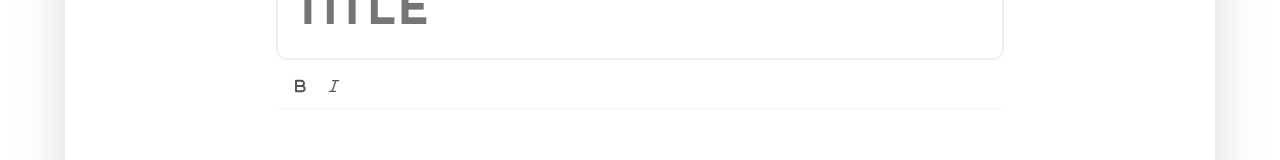
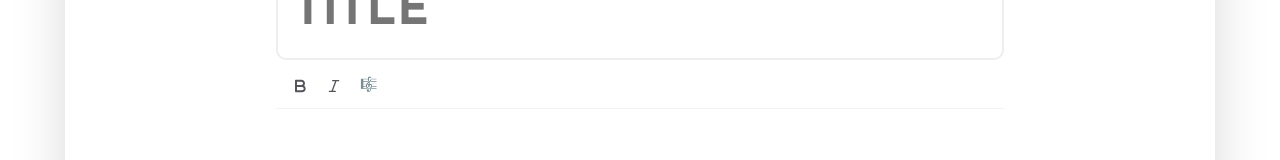
Before and after one commit to lizzyjoo/blog-reader, a React (Vite) app: page /posts/new in a window 1280 px wide. Shown: the part 344-504 px from the top of the page. Built offline with nearby package versions, Linux system fonts and the light colour scheme; sample sign-in values are in the browser's storage; a web font is replaced by a local one.

Commit message:
feat: add musicXml attribute and render note c for test

```diff
--- a/src/components/ScoreComponent.jsx
+++ b/src/components/ScoreComponent.jsx
@@ -1,7 +1,33 @@
-export default function ScoreComponent() {
+import { useRef, useEffect } from "react";
+import { NodeViewWrapper } from "@tiptap/react";
+import { OpenSheetMusicDisplay } from "opensheetmusicdisplay";
+
+export default function ScoreComponent(props) {
+  const { musicXml } = props.node.attrs;
+  const containerRef = useRef(null);
+
+  useEffect(() => {
+    // if no musicxml or osmd container
+    if (!containerRef.current || !musicXml) return;
+
+    const osmd = new OpenSheetMusicDisplay(containerRef.current);
+    osmd.load(musicXml).then(() => {
+      osmd.render();
+    });
+  }, [musicXml]);
   return (
     <NodeViewWrapper className="react-component">
-      <div>hello</div>
+      <div
+        style={{
+          padding: "1rem",
+          background: "#f0f0f0",
+          border: "1px solid #ccc",
+        }}
+      >
+        {musicXml ? <div ref={containerRef} /> : <p>No score loaded</p>}
+        <br />
+        Has musicXml: {musicXml ? "yes" : "no"}
+      </div>
     </NodeViewWrapper>
   );
 }
--- a/src/components/Tiptap.jsx
+++ b/src/components/Tiptap.jsx
@@ -19,8 +19,17 @@ const Tiptap = ({ content, onUpdate }) => {
     name: "score",
     group: "block",
     atom: true,
+    // https://tiptap.dev/docs/editor/extensions/custom-extensions/extend-existing
+    addAttributes() {
+      return {
+        musicXml: {
+          default: null,
+        },
+      };
+    },
 
     addNodeView() {
+      // this lets Tiptap pass the whole node object as a prop automatically
       return ReactNodeViewRenderer(ScoreComponent);
     },
   });
@@ -54,6 +63,44 @@ const Tiptap = ({ content, onUpdate }) => {
           >
             <ItalicIcon className="tiptap-button-icon" />
           </Button>
+          <Button
+            data-style="ghost"
+            onClick={() =>
+              editor
+                .chain()
+                .focus()
+                .insertContent({
+                  type: "score",
+                  attrs: {
+                    musicXml: `<?xml version="1.0" encoding="UTF-8"?>
+<!DOCTYPE score-partwise PUBLIC "-//Recordare//DTD MusicXML 3.1 Partwise//EN" "http://www.musicxml.org/dtds/partwise.dtd">
+<score-partwise version="3.1">
+  <part-list>
+    <score-part id="P1"><part-name>Music</part-name></score-part>
+  </part-list>
+  <part id="P1">
+    <measure number="1">
+      <attributes>
+        <divisions>1</divisions>
+        <key><fifths>0</fifths></key>
+        <time><beats>4</beats><beat-type>4</beat-type></time>
+        <clef><sign>G</sign><line>2</line></clef>
+      </attributes>
+      <note>
+        <pitch><step>C</step><octave>4</octave></pitch>
+        <duration>4</duration>
+        <type>whole</type>
+      </note>
+    </measure>
+  </part>
+</score-partwise>`,
+                  },
+                })
+                .run()
+            }
+          >
+            🎼
+          </Button>
         </ToolbarGroup>
       </Toolbar>
 
```
